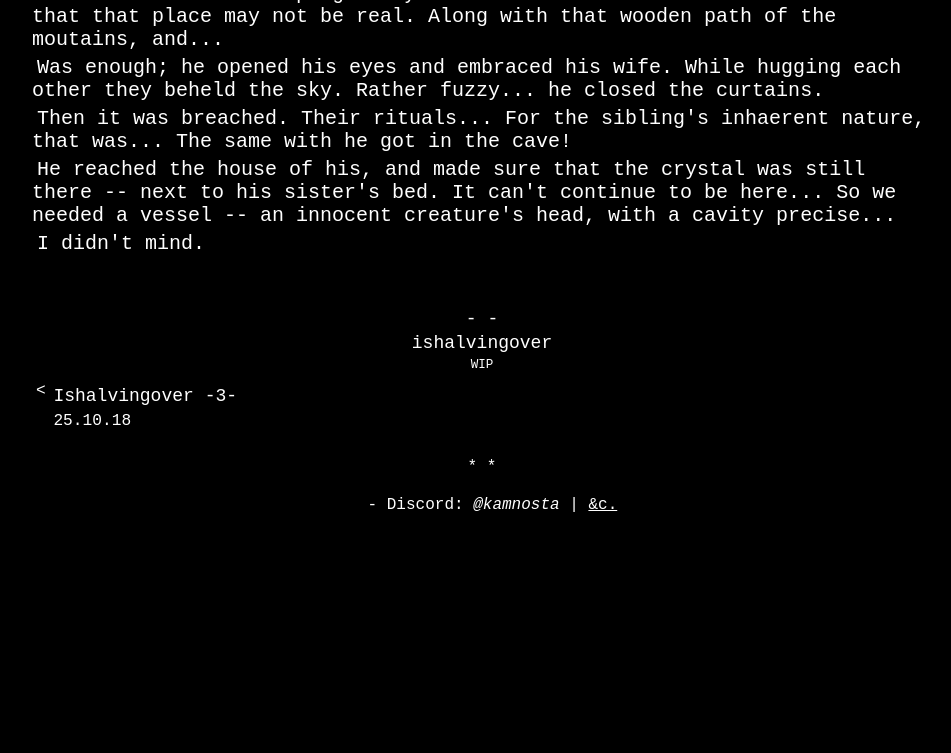
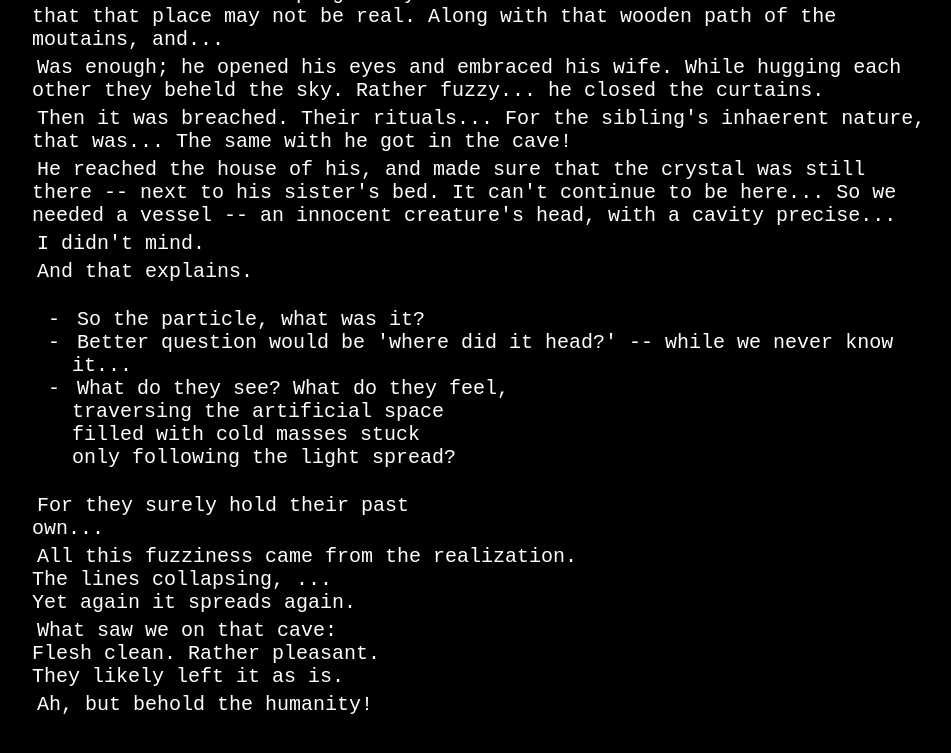
Before and after one commit to kamnosta/kamnosta.github.io, a Jekyll site: the page built from _ishalvingover/25-11-29-4.md, in a window 1280 px wide and 900 px high, scrolled down 622 px. Shown: the top 753 px of the window, without its empty margins (158-1109 px from the left). Built offline with Jekyll 4.4.1, drawn with Linux system fonts in a browser that asks for light colours; before the commit the page ends 1152 px from its top, so only the background shows below that; some of the changed text lies outside the part shown.

Commit message:
iho4 update

```diff
--- a/_ishalvingover/25-11-29-4.md
+++ b/_ishalvingover/25-11-29-4.md
@@ -18,3 +18,36 @@
 He reached the house of his, and made sure that the crystal was still there -- next to his sister's bed. It can't continue to be here... So we needed a vessel -- an innocent creature's head, with a cavity precise...
 
 I didn't mind.
+
+And that explains.
+
+- So the particle, what was it?
+- Better question would be 'where did it head?' -- while we never know it...
+- What do they see? What do they feel,<br>
+traversing the artificial space<br>
+filled with cold masses stuck<br>
+only following the light spread?<br>
+
+For they surely hold their past<br>
+own...<br>
+
+All this fuzziness came from the realization.<br>
+The lines collapsing, ...<br>
+Yet again it spreads again.<br>
+
+What saw we on that cave:<br>
+Flesh clean. Rather pleasant.<br>
+They likely left it as is.<br>
+
+Ah, but behold the humanity!
+
+<p class="text-align-center asterism">⁂</p>
+
+I'm not, I'm not, I'm not, them,<br>
+who hold regressive dynamics,<br>
+toward the deterministic chaos,<br>
+-- for all that degenerate fall to the same<br>
+bland state.<br>
+
+But I am born with the noble blood,<br>
+and the deeds support thus.<br>
```
